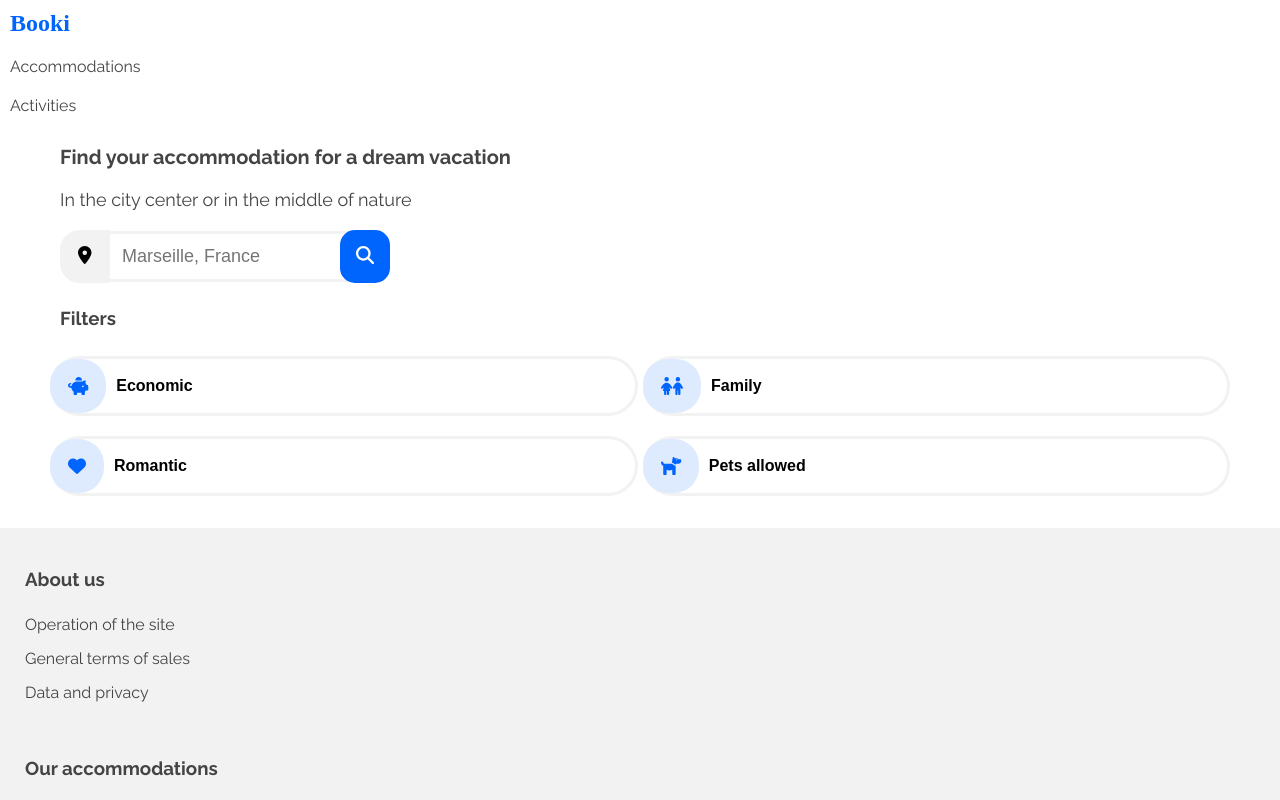
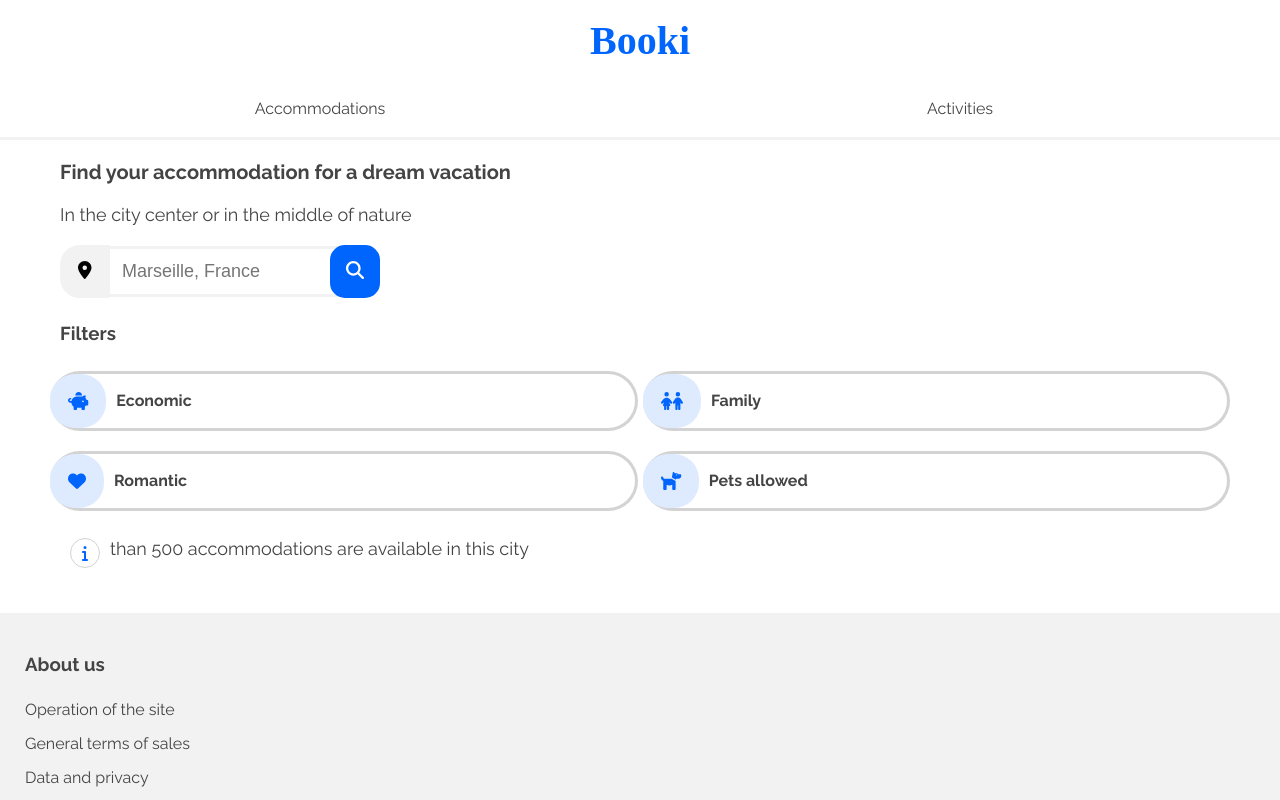
Before and after one commit to FullStackUp/booki, an Angular app in the folder frontend/: page / in a window 1280 px wide. Shown: the top 800 px of the page. Built offline with nearby package versions, Linux system fonts and the light colour scheme; a web font is replaced by a local one.

Commit message:
General view update

```diff
--- a/frontend/src/app/body/body.component.html
+++ b/frontend/src/app/body/body.component.html
@@ -3,4 +3,8 @@
   <p class="p-10">In the city center or in the middle of nature</p>
   <app-search-field></app-search-field>
   <app-filters></app-filters>
+  <div class="bloc-info p-20">
+    <fa-icon [icon]="infoIcon" class="info-icon"></fa-icon>
+    <p class="text-info">than 500 accommodations are available in this city</p>
+  </div>
 </div>
--- a/frontend/src/app/body/body.component.scss
+++ b/frontend/src/app/body/body.component.scss
@@ -1,5 +1,4 @@
 .container-body {
-  min-width: 400px;
   max-width: 1200px;
   display: block;
   margin: auto;
@@ -11,4 +10,21 @@
   p {
     font-size: 18px;
   }
+
+  .bloc-info {
+    display: grid;
+    //rows / columns
+    grid-template: 30px / 30px 1fr;
+    grid-gap: 10px;
+  }
+
+  .info-icon {
+    font-size: 16px;
+    color: var(--primary);
+    border: 1px var(--lightgrey) solid;
+    border-radius: 25px;
+    display: flex;
+    justify-content: center;
+    align-items: center;
+  }
 }
--- a/frontend/src/app/body/body.component.ts
+++ b/frontend/src/app/body/body.component.ts
@@ -1,15 +1,14 @@
 import { Component, OnInit } from '@angular/core';
-
+import { faInfo } from '@fortawesome/free-solid-svg-icons';
 @Component({
   selector: 'app-body',
   templateUrl: './body.component.html',
-  styleUrls: ['./body.component.scss']
+  styleUrls: ['./body.component.scss'],
 })
 export class BodyComponent implements OnInit {
+  infoIcon = faInfo;
 
-  constructor() { }
+  constructor() {}
 
-  ngOnInit(): void {
-  }
-
+  ngOnInit(): void {}
 }
--- a/frontend/src/app/body/filters/filters.component.html
+++ b/frontend/src/app/body/filters/filters.component.html
@@ -1,15 +1,15 @@
 <div class="filters-container">
   <h3 class="filters-title p-10">Filters</h3>
-  <button class="filters-icons">
+  <a class="filters-icons">
     <fa-icon [icon]="economicIcon" class="fa-icons mr-10"></fa-icon>Economic
-  </button>
-  <button class="filters-icons">
+  </a>
+  <a class="filters-icons">
     <fa-icon [icon]="familyIcon" class="fa-icons mr-10"></fa-icon>Family
-  </button>
-  <button class="filters-icons">
+  </a>
+  <a class="filters-icons">
     <fa-icon [icon]="romanticIcon" class="fa-icons mr-10"></fa-icon>Romantic
-  </button>
-  <button class="filters-icons">
+  </a>
+  <a class="filters-icons">
     <fa-icon [icon]="petsIcon" class="fa-icons mr-10"></fa-icon>Pets allowed
-  </button>
+  </a>
 </div>
--- a/frontend/src/app/body/filters/filters.component.scss
+++ b/frontend/src/app/body/filters/filters.component.scss
@@ -15,7 +15,7 @@
 .filters-icons {
   display: flex;
   align-items: center;
-  border: 3px solid var(--lightwhite);
+  border: 3px solid var(--lightgrey);
   border-left: none;
   border-radius: 2rem;
   font-weight: bold;
@@ -27,13 +27,13 @@
   border: 3px solid var(--primary);
   transition: all 0.4s;
 }
-.filters-icons:focus {
-  background-color: var(--secondary);
-  color: var(--primary);
-  border-color: var(--secondary);
-  transition: all 0.4s;
-  border: 3px solid var(--primary);
-}
+// .filters-icons:focus {
+//   background-color: var(--secondary);
+//   color: var(--primary);
+//   border-color: var(--secondary);
+//   transition: all 0.4s;
+//   border: 3px solid var(--primary);
+// }
 
 .fa-icons {
   display: flex;
--- a/frontend/src/app/body/search-field/search-field.component.scss
+++ b/frontend/src/app/body/search-field/search-field.component.scss
@@ -24,7 +24,7 @@ input {
   border-bottom: var(--lightwhite) 3px solid;
   border-top: var(--lightwhite) 3px solid;
   padding: 12px;
-  width: 250px;
+  width: 240px;
   &:focus {
     outline: none;
     border-top: var(--primary) 3px solid;
--- a/frontend/src/app/header/header.component.html
+++ b/frontend/src/app/header/header.component.html
@@ -1,13 +1,5 @@
 <header>
-  <nav>
-    <a><h1 class="p-10">Booki</h1></a>
-    <ul>
-      <li class="p-10">
-        <a>Accommodations</a>
-      </li>
-      <li class="p-10">
-        <a>Activities</a>
-      </li>
-    </ul>
-  </nav>
+  <h1 class="logo p-10"><a>Booki</a></h1>
+  <a class="accommodations p-10">Accommodations</a>
+  <a class="activities p-10">Activities</a>
 </header>
--- a/frontend/src/app/header/header.component.scss
+++ b/frontend/src/app/header/header.component.scss
@@ -1,4 +1,44 @@
-h1 {
+header {
+  display: grid;
+  //rows / columns
+  grid-template: 80px 60px / 1fr 1fr;
+}
+
+.logo {
+  //grid-row-start / grid-column-start / grid-row-end / grid-column-end
+  grid-area: 1 / 1 / 2 / 3;
   font-family: var(--font-family-rancho);
   color: var(--primary);
+  font-size: 40px;
+  display: flex;
+  justify-content: center;
+  align-items: center;
 }
+
+.accommodations {
+  //grid-row-start / grid-column-start / grid-row-end / grid-column-end
+  grid-area: 2 / 1 / 2 / 2;
+  display: flex;
+  justify-content: center;
+  align-items: center;
+  border-bottom: 3px solid var(--lightwhite);
+  &:hover {
+    color: var(--primary);
+    border-bottom: 3px solid var(--primary);
+    transition: all 0.4s;
+  }
+}
+
+.activities {
+  //grid-row-start / grid-column-start / grid-row-end / grid-column-end
+  grid-area: 2 / 2 / 3 / 3;
+  display: flex;
+  justify-content: center;
+  align-items: center;
+  border-bottom: 3px solid var(--lightwhite);
+  &:hover {
+    color: var(--primary);
+    border-bottom: 3px solid var(--primary);
+    transition: all 0.4s;
+  }
+}
--- a/frontend/src/styles.scss
+++ b/frontend/src/styles.scss
@@ -12,6 +12,7 @@
   --primary: #0065fc;
   --secondary: #deebff;
   --lightwhite: #f2f2f2;
+  --lightgrey: #d3d3d3;
   --text-regular: #444;
 }
 
@@ -38,6 +39,10 @@ body {
 
 .p-10 {
   padding: 10px;
+}
+
+.p-20 {
+  padding: 20px;
 }
 
 .pt-30 {
```
